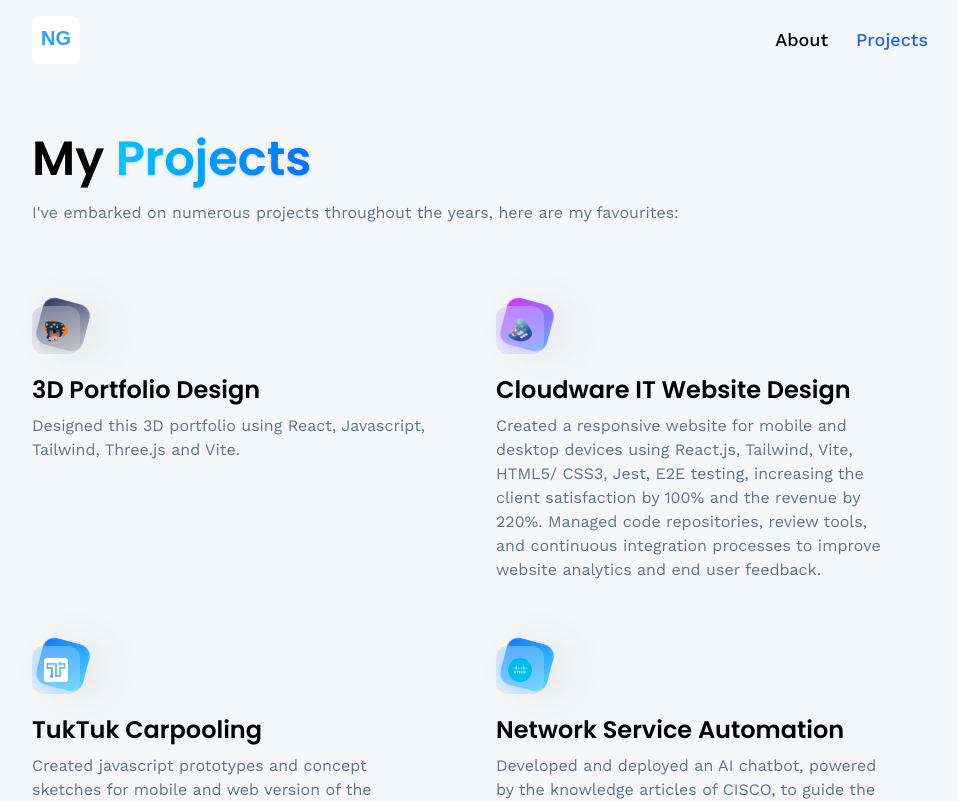
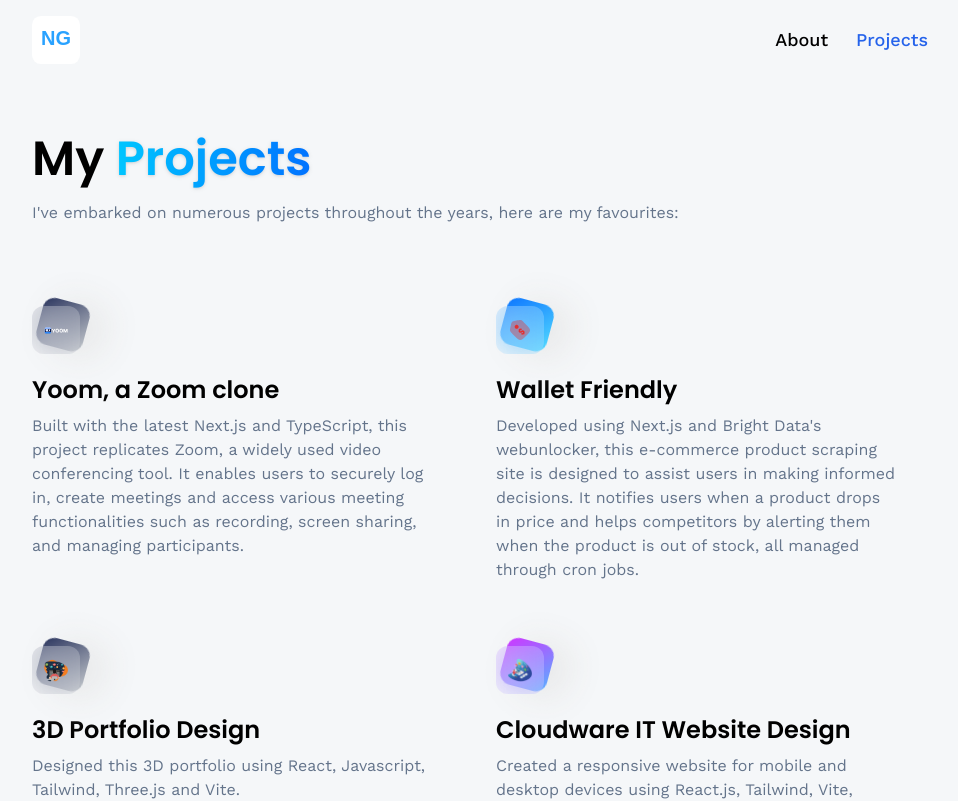
Before and after one commit to nitzynz/3D_Portfolio, a React (Vite) app: page /projects in a window 1280 px wide. Shown: the top 801 px of the page, without its empty margins (160-1118 px from the left). Built offline with nearby package versions, Linux system fonts and the light colour scheme; no server answers.

Commit message:
updated projects

```diff
--- a/src/assets/icons/index.js
+++ b/src/assets/icons/index.js
@@ -22,6 +22,8 @@
 import estate from "./estate.svg";
 import pricewise from "./pricewise.svg";
 import tuktuk from "./tuktuk.png";
+import wf from "./wf.svg";
+import yoom from "./yoom.svg";
 import portfolio from "./portfolio.png";
 import web from "./web.png";
 import snapgram from "./snapgram.svg";
@@ -56,6 +58,8 @@
   estate,
   pricewise,
   tuktuk,
+  yoom,
+  wf,
   portfolio,
   web,
   snapgram,
--- a/src/constants/index.js
+++ b/src/constants/index.js
@@ -17,6 +17,8 @@
   nodejs,
   pricewise,
   tuktuk,
+  wf,
+  yoom,
   web,
   portfolio,
   react,
@@ -187,6 +189,20 @@
 
 export const projects = [
   {
+    iconUrl: yoom,
+    theme: "btn-back-black",
+    name: "Yoom, a Zoom clone",
+    description:
+      "Built with the latest Next.js and TypeScript, this project replicates Zoom, a widely used video conferencing tool. It enables users to securely log in, create meetings and access various meeting functionalities such as recording, screen sharing, and managing participants.",
+  },
+  {
+    iconUrl: wf,
+    theme: "btn-back-blue",
+    name: "Wallet Friendly",
+    description:
+      "Developed using Next.js and Bright Data's webunlocker, this e-commerce product scraping site is designed to assist users in making informed decisions. It notifies users when a product drops in price and helps competitors by alerting them when the product is out of stock, all managed through cron jobs.",
+  },
+  {
     iconUrl: portfolio,
     theme: "btn-back-black",
     name: "3D Portfolio Design",
```
Also changed, not shown: src/assets/icons/wf.svg (added), src/assets/icons/yoom.svg (added).
